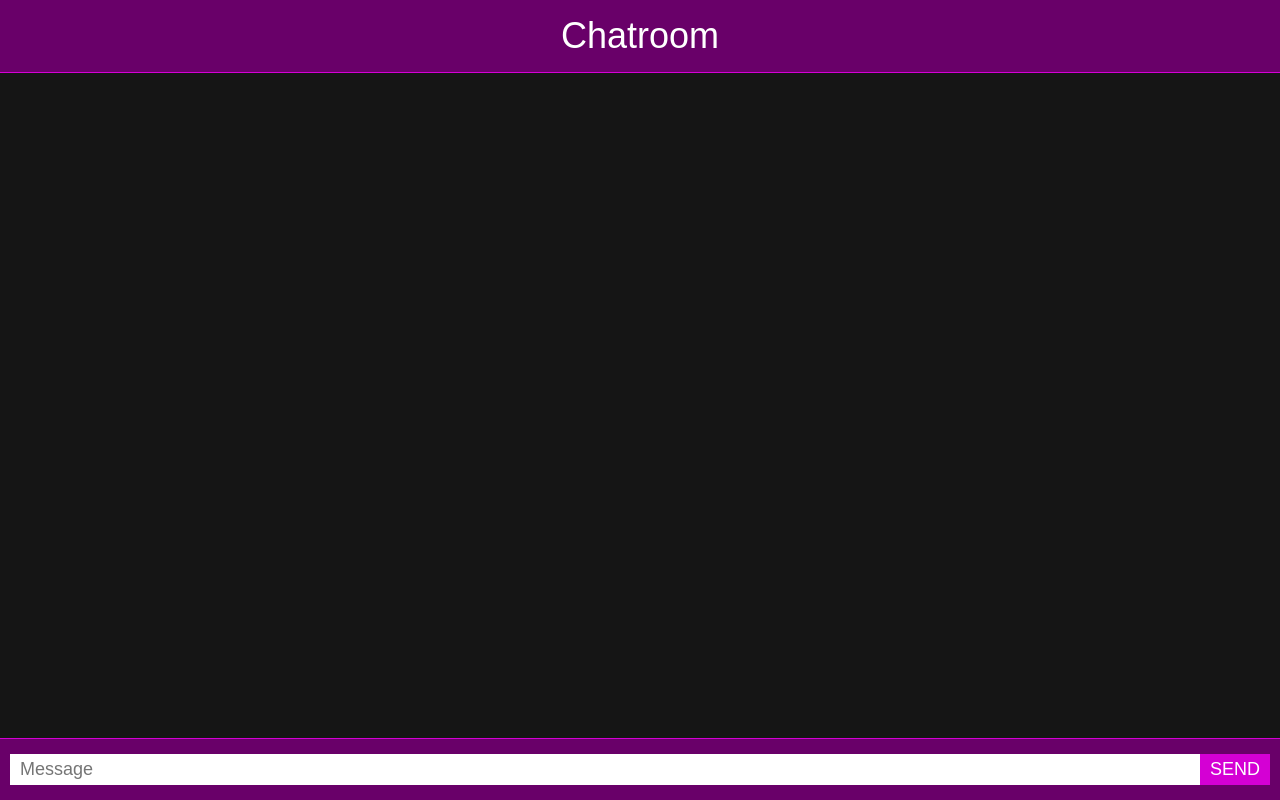
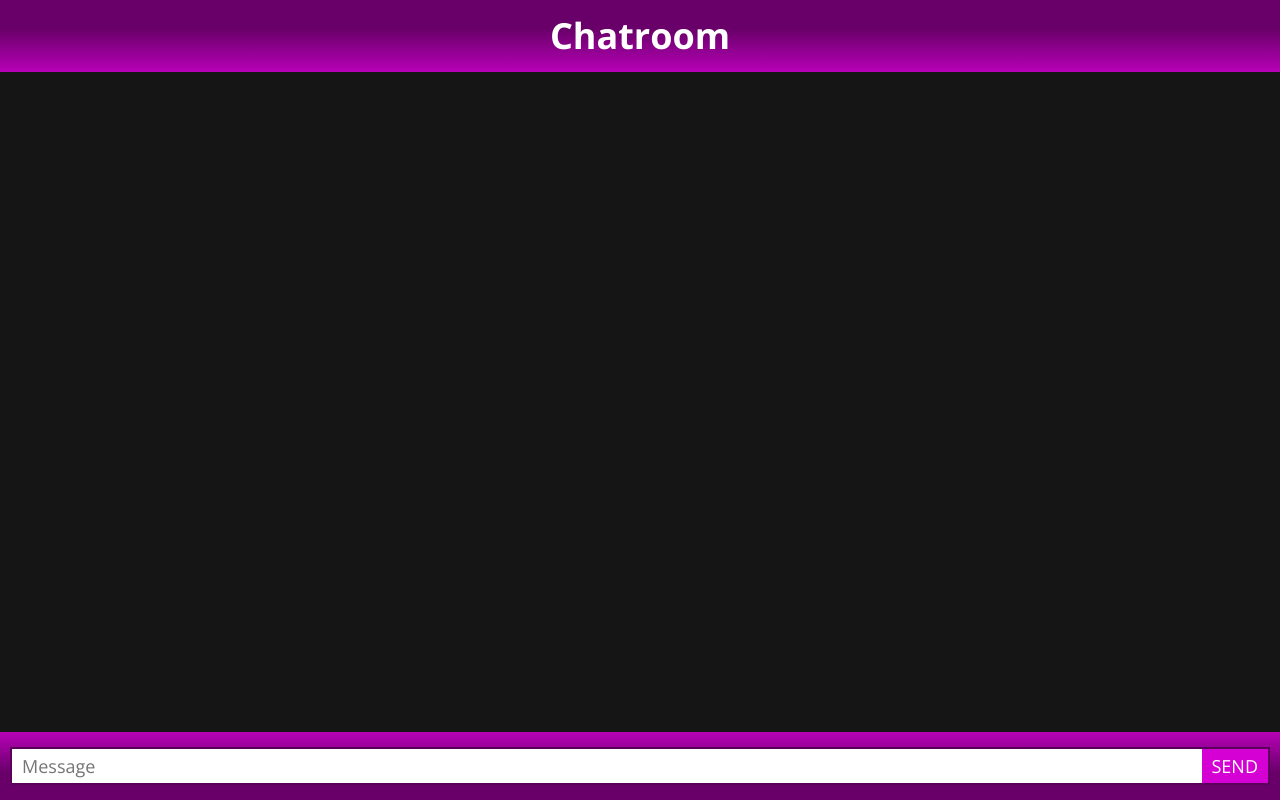
Before and after one commit to sequoian/chatroom, a React (Create React App) app: page / in a window 1280 px wide. Built offline with nearby package versions, Linux system fonts and the light colour scheme.

Commit message:
gradient and font

```diff
--- a/src/components/App.css
+++ b/src/components/App.css
@@ -1,3 +1,5 @@
+@import url('https://fonts.googleapis.com/css?family=Open+Sans:400,700');
+
 * {
   box-sizing: border-box;
 }
@@ -8,8 +10,13 @@
   display: flex;
   flex-direction: column;
   justify-content: space-between;
-  font-family: sans-serif;
   font-size: 16px;
+}
+
+body,
+button,
+input {
+  font-family: 'Open Sans', sans-serif;
 }
 
 @media (min-width: 1200px) {
--- a/src/components/ChatDisplay.css
+++ b/src/components/ChatDisplay.css
@@ -1,13 +1,13 @@
 ul {
   flex: 1;
-  padding: .8em;
+  padding: 1em;
   overflow-y: auto;
   background-color: #151515;
 }
 
 li {
   word-wrap: break-word;
-  padding-bottom: .8em;
+  padding-bottom: 1em;
 }
 
 li:last-child {
@@ -17,9 +17,8 @@ li:last-child {
 li div {
   display: inline-block;
   max-width: 100%;
-  border: 1px solid #d400d4;
-  border-radius: 8px;
-  padding: .4em .7em;
+  border-radius: 12px;
+  padding: .6em .8em;
   color: white;
   background-color: #921a92;
   line-height: 1.5em;
--- a/src/components/Header.css
+++ b/src/components/Header.css
@@ -1,11 +1,11 @@
 .header {
   color: white;
-  background-color: #690069;
-  border-bottom: 1px solid #d400d4;
+  background-image: linear-gradient(to bottom, #690069 40%, #b701b7 100%);
   text-align: center;
 }
 
 h1 {
   font-size: 2em;
   padding: .5em 0;
+  font-weight: 700;
 }
--- a/src/components/SendMessage.css
+++ b/src/components/SendMessage.css
@@ -1,9 +1,7 @@
 form {
   position: relative;
-  background-color: #690069;
-  border-top: 1px solid #d400d4;
-  padding: 15px 10px;
   display: flex;
+  border: 2px solid #5a005a;
 }
 
 input {
@@ -31,6 +29,8 @@ form button {
 
 .footer {
   position: relative;
+  background-image: linear-gradient(to top, #690069 40%, #b701b7 100%);
+  padding: 15px 10px;
 }
 
 #msg-alert {
```
